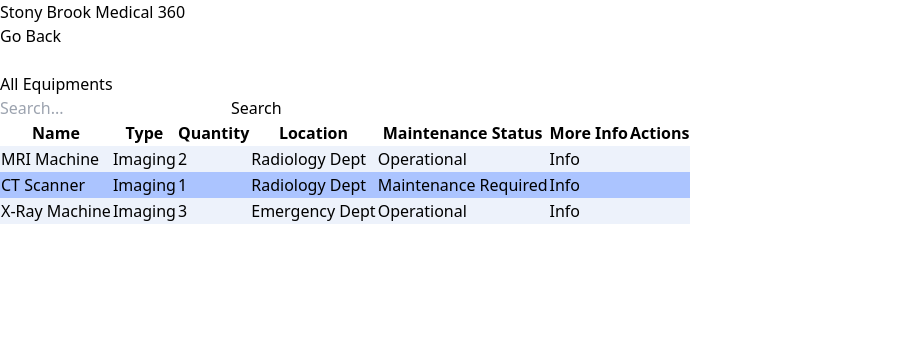
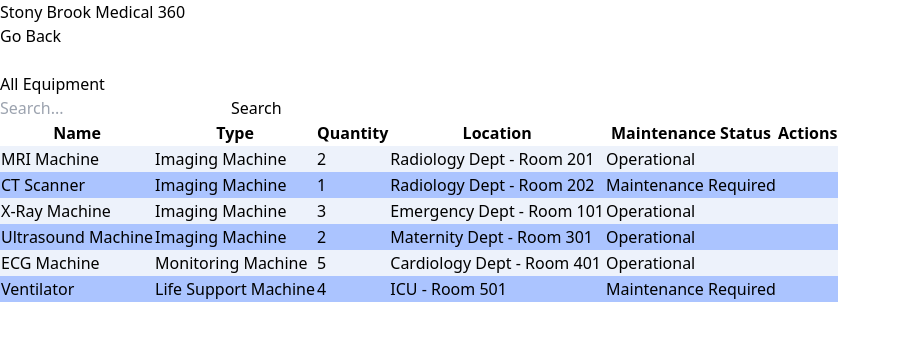
Before and after one commit to jbarkume/Medical360, a React (Vite) app in the folder client/: page /all-equipments in a window 1280 px wide. Shown: the top 340 px of the page, without its empty margins (0-901 px from the left). Built offline with nearby package versions, Linux system fonts and the light colour scheme.

Commit message:
adjust fields and tables

```diff
--- a/client/src/pages/AllEquipmentPage.jsx
+++ b/client/src/pages/AllEquipmentPage.jsx
@@ -1,39 +1,56 @@
-import React from 'react';
+import React, { useContext } from 'react';
 import Banner from '../components/Banner';
 import Table from '../components/Table';
 import SearchBar from '../components/SearchBar';
 import AuthContext from '../auth/AuthContext';
-import Button from '../components/Button';
 import { Link } from 'react-router-dom';
-import { useContext } from 'react';
 
 const AllEquipmentPage = () => {
   const { auth } = useContext(AuthContext);
-  // Hardcoded data for the list of equipment
+
+  // Updated and expanded equipment data to match the specified fields
   const equipmentData = [
     {
       Name: 'MRI Machine',
-      Type: 'Imaging',
+      Type: 'Imaging Machine',
       Quantity: '2',
-      Location: 'Radiology Dept',
+      Location: 'Radiology Dept - Room 201',
       'Maintenance Status': 'Operational',
-      'More Info': 'Info',
     },
     {
       Name: 'CT Scanner',
-      Type: 'Imaging',
+      Type: 'Imaging Machine',
       Quantity: '1',
-      Location: 'Radiology Dept',
+      Location: 'Radiology Dept - Room 202',
       'Maintenance Status': 'Maintenance Required',
-      'More Info': 'Info',
     },
     {
       Name: 'X-Ray Machine',
-      Type: 'Imaging',
+      Type: 'Imaging Machine',
       Quantity: '3',
-      Location: 'Emergency Dept',
+      Location: 'Emergency Dept - Room 101',
       'Maintenance Status': 'Operational',
-      'More Info': 'Info',
+    },
+    {
+      Name: 'Ultrasound Machine',
+      Type: 'Imaging Machine',
+      Quantity: '2',
+      Location: 'Maternity Dept - Room 301',
+      'Maintenance Status': 'Operational',
+    },
+    {
+      Name: 'ECG Machine',
+      Type: 'Monitoring Machine',
+      Quantity: '5',
+      Location: 'Cardiology Dept - Room 401',
+      'Maintenance Status': 'Operational',
+    },
+    {
+      Name: 'Ventilator',
+      Type: 'Life Support Machine',
+      Quantity: '4',
+      Location: 'ICU - Room 501',
+      'Maintenance Status': 'Maintenance Required',
     },
     // Add more equipment items as needed
   ];
@@ -43,14 +60,13 @@
       <Banner goBackPath="/apppage" />
       <div className="flex justify-center my-4">
         <div className="text-blue-500 p-4 rounded-lg text-3xl">
-          All Equipments
+          All Equipment
         </div>
       </div>
       <div className="flex justify-between items-center mx-8 mb-4">
         <SearchBar />
         {auth.isAdmin && (
-          // Adjusted button size to be smaller
-          <Link  to={"/new-room"}className="bg-[#2260FF] text-white px-2 py-1 rounded-md font-medium text-xl">
+          <Link to={"/new-equipment"} className="bg-[#2260FF] text-white px-2 py-1 rounded-md font-medium text-xl">
             New Equipment
           </Link>
         )}
--- a/client/src/pages/AllRoomsPage.jsx
+++ b/client/src/pages/AllRoomsPage.jsx
@@ -5,53 +5,41 @@
 import AuthContext from '../auth/AuthContext';
 import { Link } from 'react-router-dom';
 
+const AllRoomsPage = () => {
+  const { auth } = useContext(AuthContext);
 
-
-const AllRoomsPage = () => {
-  // Hardcoded data for the list of equipment
-  const { auth } = useContext(AuthContext);
+  // Updated room data to match the specified fields
   const roomData = [
     {
-      Room: '101A',
-      Type: 'Single',
-      Status: 'Occupied',
-      Patient: 'John Doe',
-      'Next Availability': 'N/A',
-      'More Info': 'Info',
+      'Room Number': '101A',
+      'Room Type': 'Single',
+      'Equipment': 'Ventilator, Heart Monitor',
+      'Availability Status': 'Occupied',
     },
     {
-      Room: '101B',
-      Type: 'Single',
-      Status: 'Available',
-      Patient: 'None',
-      'Next Availability': 'Now',
-      'More Info': 'Info',
+      'Room Number': '101B',
+      'Room Type': 'Single',
+      'Equipment': 'Heart Monitor',
+      'Availability Status': 'Available',
     },
     {
-      Room: '102',
-      Type: 'Double',
-      Status: 'Occupied',
-      Patient: 'Jane Smith',
-      'Next Availability': 'N/A',
-      'More Info': 'Info',
+      'Room Number': '102',
+      'Room Type': 'Double',
+      'Equipment': 'Ventilator',
+      'Availability Status': 'Occupied',
     },
     {
-      Room: '103',
-      Type: 'ICU',
-      Status: 'Occupied',
-      Patient: 'Emma Jones',
-      'Next Availability': 'N/A',
-      'More Info': 'Info',
+      'Room Number': '103',
+      'Room Type': 'ICU',
+      'Equipment': 'Ventilator, ECMO Machine',
+      'Availability Status': 'Occupied',
     },
     {
-      Room: '104',
-      Type: 'Recovery',
-      Status: 'Available',
-      Patient: 'None',
-      'Next Availability': 'Now',
-      'More Info': 'Info',
+      'Room Number': '104',
+      'Room Type': 'Recovery',
+      'Equipment': 'None',
+      'Availability Status': 'Available',
     },
-    // Add more room items as needed
   ];
 
 
@@ -66,8 +54,7 @@
       <div className="flex justify-between items-center mx-8 mb-4">
         <SearchBar />
         {auth.isAdmin && (
-          // Adjusted button size to be smaller
-          <Link  to={"/new-room"}className="bg-[#2260FF] text-white px-2 py-1 rounded-md font-medium text-xl">
+          <Link to={"/new-room"} className="bg-[#2260FF] text-white px-2 py-1 rounded-md font-medium text-xl">
             New Room
           </Link>
         )}
--- a/client/src/pages/AllStaffPage.jsx
+++ b/client/src/pages/AllStaffPage.jsx
@@ -64,14 +64,6 @@
               {/* Replace with actual icons */}
               <span className="font-medium">★</span>
             </button>
-            {auth.isAdmin && (
-              <Link
-                to={"/new-user"}
-                className="bg-[#2260FF] text-white px-4 py-2 rounded-md font-medium"
-              >
-                New Staff
-              </Link>
-            )}
           </div>
         </div>
         {/* Staff Table */}
--- a/client/src/pages/AllUsersPage.jsx
+++ b/client/src/pages/AllUsersPage.jsx
@@ -44,19 +44,6 @@
     },
     // Add more user data as necessary
   ];
-
-  // Expanded fields with additional attributes and "Role" as a dropdown
-  const userFields = [
-    { name: 'Name', initialValue: ''},
-    { name: 'Email', initialValue: ''},
-    { name: 'Department', initialValue: ''},
-    { name: 'Phone Number', initialValue: ''},
-    {
-      name: 'Role',
-      initialValue: '',
-    },
-  ];
-
   return (
     <>
       <Banner goBackPath="/resource-management" />
@@ -72,7 +59,7 @@
         )}
       </div>
       <div className="p-8">
-        <Table cards={userData} fields={userFields} isAdmin={auth.isAdmin} context={"user"} />
+        <Table cards={userData} isAdmin={auth.isAdmin} context={"user"} />
       </div>
     </>
   );
--- a/client/src/pages/EditEquipmentPage.jsx
+++ b/client/src/pages/EditEquipmentPage.jsx
@@ -24,11 +24,13 @@
       showEditIcon: true,
     },
     {
-      name: "Maintenance Status",
-      initialValue: "Good",
+      name: 'Maintenance Status',
+      initialValue: 'Occupied',
       editable: true,
       showEditIcon: true,
-    },
+      type: 'select',
+      options: ['Operational', 'Maintenance Required']
+  },
   ];
 
   // Function to handle form submission
--- a/client/src/pages/EditRoomPage.jsx
+++ b/client/src/pages/EditRoomPage.jsx
@@ -23,11 +23,13 @@
       showEditIcon: true,
     },
     {
-      name: "Availability Status",
-      initialValue: "Free",
+      name: 'Availabity Status',
+      initialValue: 'Available',
       editable: true,
       showEditIcon: true,
-    },
+      type: 'select',
+      options: ['Occupied', 'Available']
+  },
   ];
 
   // Function to handle form submission
--- a/client/src/pages/NewEquipmentPage.jsx
+++ b/client/src/pages/NewEquipmentPage.jsx
@@ -13,7 +13,13 @@
         { name: 'Type', initialValue: '', editable: true },
         { name: 'Quantity', initialValue: '', editable: true },
         { name: 'Location', initialValue: '', editable: true },
-        { name: 'Maintenance Status', initialValue: '', editable: true },
+        {
+            name: 'Maintenance Status',
+            initialValue: '',
+            editable: true,
+            type: 'select',
+            options: ['Operational', 'Maintenance Required']
+        },
     ];
 
     // Function to handle form submission
--- a/client/src/pages/NewRoomPage.jsx
+++ b/client/src/pages/NewRoomPage.jsx
@@ -12,7 +12,13 @@
         { name: 'Room Number', initialValue: '', editable: true  },
         { name: ' Room Type', initialValue: '', editable: true },
         { name: 'Equipment', initialValue: '', editable: true },
-        { name: 'Availability Status', initialValue: '', editable: true },
+        {
+            name: 'Availabity Status',
+            initialValue: '',
+            editable: true,
+            type: 'select',
+            options: ['Occupied', 'Available']
+        },
 
     ];
 
```
